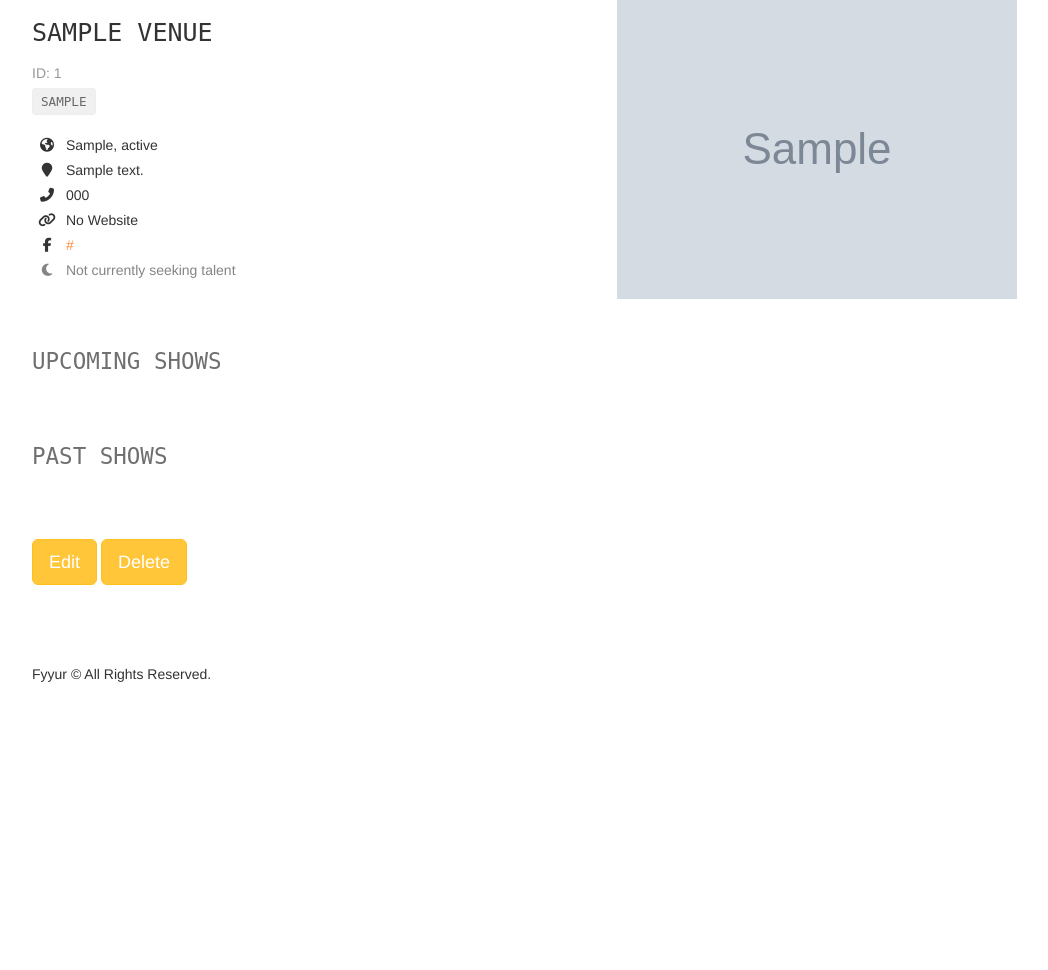
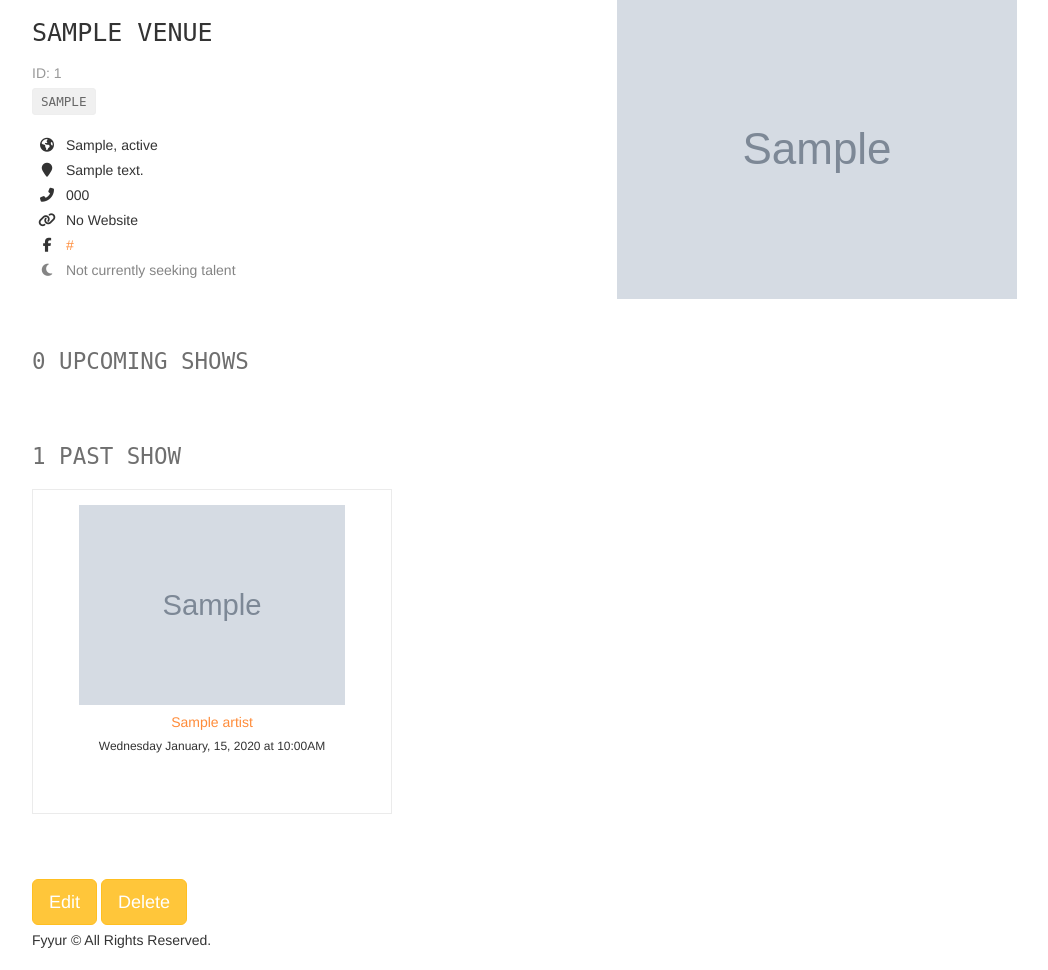
Before and after one commit to AmaniAlshami/Fyyur, a Flask app: page /venues/1 in a window 1280 px wide. Shown: the part 81-1051 px from the top of the page, without its empty margins (38-1086 px from the left). Before the commit the page ends 763 px from the top, so only its background shows below. Run offline with Flask 2, Linux system fonts and the light colour scheme; tables that the repository leaves empty hold one stand-in row (values such as "Sample post"); grey boxes marked "Sample" are stand-in pictures; some libraries are stand-ins or nearby versions.

Commit message:
showe pagesdone" ; "

```diff
--- a/app.py
+++ b/app.py
@@ -250,7 +250,35 @@ def show_venue(venue_id):
     gen_data.append(get_genres[g].genres)
   #data = list(filter(lambda d: d['id'] == venue_id, data1))[0]
   print(gen_data)
-  return render_template('pages/show_venue.html', venue=data[0],genres=gen_data)
+
+  artist_info = Artist.query.with_entities(Artist.id,Artist.name,Artist.image_link,Shows.start_time).join(Shows,Artist.id==Shows.venue_id).filter(Shows.venue_id==venue_id).all()
+  now = datetime.now()
+  upcoming_shows_count = 0
+  upcoming_shows = []
+  past_shows_count = 0
+  past_shows = []
+  for i in range(len(artist_info)):
+    if now <= artist_info[i][3]:
+        upcoming_shows_count+=1
+        new = {
+          "artist_id": artist_info[i][0] ,
+          "artist_name": artist_info[i][1],
+          "artist_image_link":artist_info[i][2] ,
+          "start_time": artist_info[i][3]}
+        upcoming_shows.append(new)
+    elif now > artist_info[i][3]:
+          past_shows_count+=1
+          new = {
+          "artist_id": artist_info[i][0] ,
+          "artist_name": artist_info[i][1],
+          "artist_image_link":artist_info[i][2] ,
+          "start_time": artist_info[i][3]}
+          past_shows.append(new)
+
+
+
+  return render_template('pages/show_venue.html', venue=data[0],genres=gen_data,upcoming_shows_count=upcoming_shows_count,
+  past_shows_count=past_shows_count,upcoming_shows=upcoming_shows,past_shows=past_shows)
 
 #  Create Venue
 #  ----------------------------------------------------------------
@@ -457,28 +485,35 @@ def show_artist(artist_id):
   for g in range(len(get_genres)):
     gen_data.append(get_genres[g].genres)
   #print(gen_data)
-  '''
-  #Venues = Venue.query.join(Shows,Shows.venue_id==Venue.id).filter(Shows.artist_id==artist_id).all()
-  Venues_info = db.session.query(Venue,Shows.start_time).join(Shows,Shows.venue_id==Venue.id).filter(Shows.artist_id==id).all()
+
+  Venues_info = Venue.query.with_entities(Venue.id,Venue.name,Venue.image_link,Shows.start_time).join(Shows,Venue.id==Shows.venue_id).filter(Shows.artist_id==artist_id).all()
   now = datetime.now()
+  print("________",type(now))
   upcoming_shows_count = 0
-  upcoming_shows = {
-      "venue_id": 0 ,
-      "venue_name": '',
-      "venue_image_link":'' ,
-      "start_time": ''}
+  upcoming_shows = []
   past_shows_count = 0
   past_shows = []
   for i in range(len(Venues_info)):
-    if now <= Venues_info[i][1]:
+    print("________",type(Venues_info[i][3]))
+    if now <= Venues_info[i][3]:
         upcoming_shows_count+=1
-        upcoming_shows.append(Venues_info[i][0])
-    elif now > Venues_info[i][1]:
+        new = {
+          "venue_id": Venues_info[i][0] ,
+          "venue_name": Venues_info[i][1],
+          "venue_image_link":Venues_info[i][2] ,
+          "start_time": Venues_info[i][3]}
+        upcoming_shows.append(new)
+    elif now > Venues_info[i][3]:
          past_shows_count+=1
-         past_shows.append(Venues_info[i][0])
-'''
-  return render_template('pages/show_artist.html',artist=data[0],genres=gen_data)
+         new = {
+          "venue_id": Venues_info[i][0] ,
+          "venue_name": Venues_info[i][1],
+          "venue_image_link":Venues_info[i][2] ,
+          "start_time": Venues_info[i][3]}
+         past_shows.append(new)
 
+  return render_template('pages/show_artist.html',artist=data[0],genres=gen_data,upcoming_shows_count=upcoming_shows_count,
+  past_shows_count=past_shows_count,upcoming_shows=upcoming_shows,past_shows=past_shows)
 
 #  Update
 #  ----------------------------------------------------------------
@@ -669,11 +704,23 @@ def shows():
     "artist_image_link": "https://images.unsplash.com/photo-1558369981-f9ca78462e61?ixlib=rb-1.2.1&ixid=eyJhcHBfaWQiOjEyMDd9&auto=format&fit=crop&w=794&q=80",
     "start_time": "2035-04-15T20:00:00.000Z"
   }]
+
+  data1 = []
   shows = Shows.query.all()
-  #artist_name = Artist.query.with_entities(Artist.name).filter(Shows.artist_id==Artist.id)
-  #venue_name = Venue.query.with_entities(Venue.name).filter(Shows.venue_id==Venue.id)
-
-  return render_template('pages/shows.html', shows=shows)#,artist_name=artist_name,venue_name=venue_name)
+  for i in range(len(shows)):
+    artist =Artist.query.with_entities(Artist.id,Artist.name,Artist.image_link).join(Shows,Artist.id==Shows.artist_id).filter_by(id=shows[i].id).all()[0]
+    venue =Venue.query.with_entities(Venue.id,Venue.name).join(Shows,Venue.id==Shows.venue_id).filter_by(id=shows[i].id).all()[0]
+    new = {
+    "venue_id": venue.id,
+    "venue_name": venue.name,
+    "artist_id":artist.id,
+    "artist_name": artist.name,
+    "artist_image_link": artist.image_link,
+    "start_time": shows[i].start_time
+    }
+    data1.append(new)
+    print(data1)
+  return render_template('pages/shows.html', shows=data1)#,artist_name=artist_name,venue_name=venue_name)
 
 
 @app.route('/shows/create')
@@ -687,12 +734,35 @@ def create_show_submission():
   # called to create new shows in the db, upon submitting new show listing form
   # TODO: insert form data as a new Show record in the db, instead
 
+  try:
+    artist_id = request.form['artist_id']
+    venue_id = request.form['venue_id']
+    start_time =request.form['start_time']
+
+    new_show = Shows(artist_id=artist_id,venue_id=venue_id,start_time=start_time)
+    db.session.add(new_show)
+    db.session.commit()
+
+    error = False
+  except:
+    db.session.rollback()
+    error = True
+    print(sys.exc_info())
+  finally:
+    db.session.close()
+  if error :
+    flash('An error occurred. Show could not be listed.')
+    return render_template('pages/home.html')
+  elif not error:
+    flash('Show was successfully listed!')
+    return render_template('pages/home.html')
+
   # on successful db insert, flash success
-  flash('Show was successfully listed!')
+ # flash('Show was successfully listed!')
   # TODO: on unsuccessful db insert, flash an error instead.
   # e.g., flash('An error occurred. Show could not be listed.')
   # see: http://flask.pocoo.org/docs/1.0/patterns/flashing/
-  return render_template('pages/home.html')
+ # return render_template('pages/home.html')
 
 @app.errorhandler(404)
 def not_found_error(error):
--- a/templates/pages/show_venue.html
+++ b/templates/pages/show_venue.html
@@ -47,9 +47,9 @@
 	</div>
 </div>
 <section>
-	<h2 class="monospace">{{ venue.upcoming_shows_count }} Upcoming {% if venue.upcoming_shows_count == 1 %}Show{% else %}Shows{% endif %}</h2>
+	<h2 class="monospace">{{ upcoming_shows_count }} Upcoming {% if upcoming_shows_count == 1 %}Show{% else %}Shows{% endif %}</h2>
 	<div class="row">
-		{%for show in venue.upcoming_shows %}
+		{%for show in upcoming_shows %}
 		<div class="col-sm-4">
 			<div class="tile tile-show">
 				<img src="{{ show.artist_image_link }}" alt="Show Artist Image" />
@@ -61,9 +61,9 @@
 	</div>
 </section>
 <section>
-	<h2 class="monospace">{{ venue.past_shows_count }} Past {% if venue.past_shows_count == 1 %}Show{% else %}Shows{% endif %}</h2>
+	<h2 class="monospace">{{ past_shows_count }} Past {% if past_shows_count == 1 %}Show{% else %}Shows{% endif %}</h2>
 	<div class="row">
-		{%for show in venue.past_shows %}
+		{%for show in past_shows %}
 		<div class="col-sm-4">
 			<div class="tile tile-show">
 				<img src="{{ show.artist_image_link }}" alt="Show Artist Image" />
--- a/templates/pages/shows.html
+++ b/templates/pages/shows.html
@@ -7,9 +7,9 @@
         <div class="tile tile-show">
             <img src="{{ show.artist_image_link }}" alt="Artist Image" />
                 <h4>{{ show.start_time|datetime('full') }}</h4>
-            <h5><a href="/artists/{{ show.artist_id }}">{{ show.artist_id }}</a></h5>
+            <h5><a href="/artists/{{ show.artist_id }}">{{ show.artist_name }}</a></h5>
             <p>playing at</p>
-            <h5><a href="/venues/{{ show.venue_id }}">{{show.venue_id }}</a></h5>
+            <h5><a href="/venues/{{ show.venue_id }}">{{show.venue_name }}</a></h5>
         </div>
     </div>
     {% endfor %}
```
Also changed, not shown: templates/pages/show_artist.html (+7 -20 lines).
